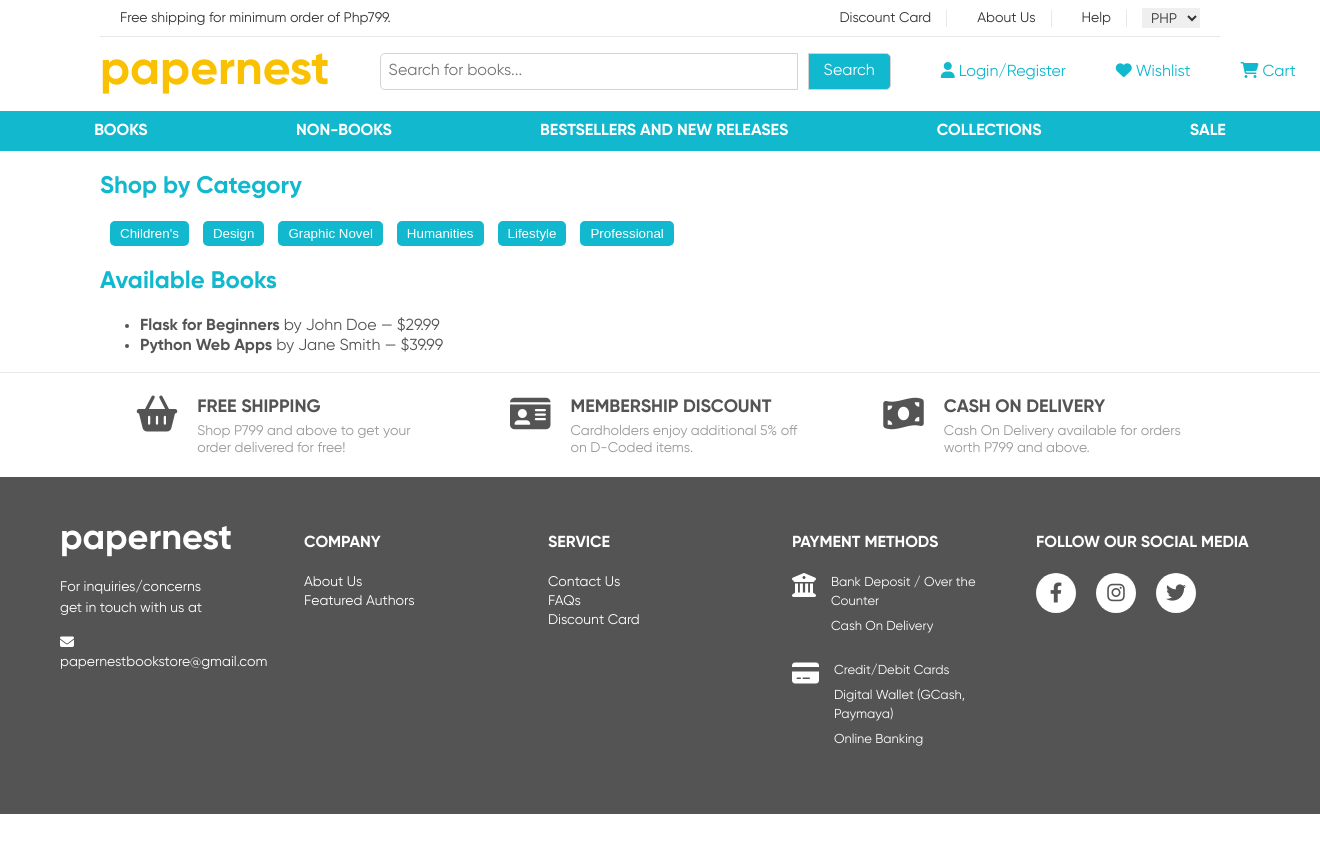
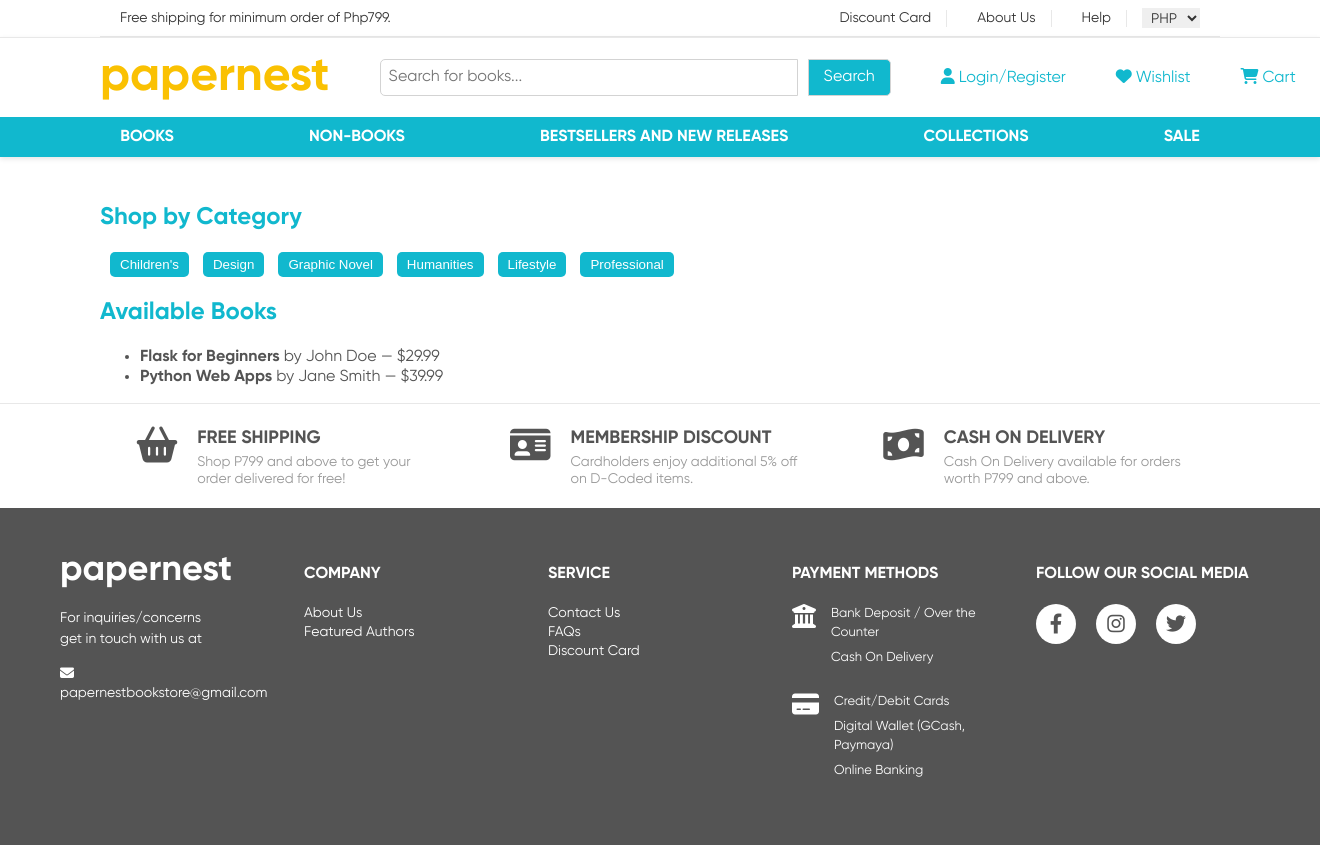
Before and after one commit to abigailcbarrion/Papernest, a Flask app: page / in a window 1320 px wide. Before the commit the page ends 814 px from the top, so only its background shows below. Run offline with Flask 3, Linux system fonts and the light colour scheme.

Commit message:
Refactor header and navigation: Implement sticky header, adjust layout, and enhance styling for improved user experience

```diff
--- a/static/style.css
+++ b/static/style.css
@@ -126,13 +126,31 @@ a:hover {
     border: none;
 }
 /* Header Section */
+
+.header-nav-wrapper {
+    position: sticky;
+    top: 0;
+    width: 100%;
+    background-color: #fff;
+    z-index: 1000; /* Ensures it stays above other content */
+    box-shadow: 0 2px 5px rgba(0,0,0,0.1);
+    border-top: 1px solid #e8e8e8;
+}
+/* Container for header content */
+.header-container {
+    padding-left: 100px;
+    padding-right: 100px;
+    max-width: 1500px;
+    margin: 0 auto;
+}
 .header {
     display: flex;
     align-items: center;
     justify-content: space-between;
-    padding: 5px 0;
-    margin-bottom: 5px;
+    padding: 10px 0;
+    background-color: #fff;
 }
+
 
 /* Logo */
 .logo {
@@ -201,14 +219,14 @@ a:hover {
 
 /* Navigation Bar */
 nav {
-    background-color: var(--secondary-color); /* Use #11B8CE for the nav background */
-    padding: 10px 20px; /* Add padding for spacing inside the nav bar */
-    width: 100%; /* Make the nav bar stretch across the screen */
-    box-sizing: border-box; /* Include padding in the width calculation */
+    background-color: var(--secondary-color);
+    padding: 10px 0;
+    width: 100%;
     display: flex;
-    justify-content: space-around;
-    position: relative; /* Ensure it stays in place */
+    justify-content: space-evenly;
 }
+
+
 
 nav a {
     color: white; /* White text for links in the nav bar */
@@ -219,7 +237,10 @@ nav a {
 
 nav a:hover {
     color: var(--link-hover-color); /* Use #545454 (gray) for hover effect */
-    text-decoration: underline;
+}
+.main-content {
+    padding-top: 25px; /* Adds space below the sticky nav bar */
+
 }
 
 /* Account Page */
--- a/templates/index.html
+++ b/templates/index.html
@@ -8,7 +8,6 @@
 </head>
 <body>
     <div class="page-wrapper">
-      <!-- All your content here (top bar, header, nav, main content, etc.) -->
       <div class="container">
           <!-- Top Utility Bar -->
           <div class="top-bar">
@@ -25,8 +24,12 @@
                   </div>
               </div>
           </div>
+      </div>
 
+      <!-- Header-Nav-Wrapper (full width) -->
+      <div class="header-nav-wrapper">
           <!-- Header Section -->
+          <div class="header-container">
               <div class="header">
                   <!-- Logo -->
                   <div class="logo">
@@ -56,7 +59,7 @@
               </div>
           </div>
 
-      <!-- Navigation Bar (outside container for full width) -->
+          <!-- Navigation Bar (already full width) -->
           <nav>
               <a href="/books">BOOKS</a>
               <a href="/non_books">NON-BOOKS</a>
@@ -64,7 +67,8 @@
               <a href="/collections">COLLECTIONS</a>
               <a href="/sale">SALE</a>
           </nav>
-
+      </div>
+      <div class="main-content">
       <div class="container">
           <!-- Main Content -->
           {% if 'user' in session %}
@@ -102,7 +106,7 @@
           </ul>
       </div>
     </div>
-
+  </div>
     <div class="footer-benefits">
       <div class="benefit-box">
           <div class="benefit-icon"><i class="fas fa-shopping-basket"></i></div>
```
Lines whose indentation alone changed are shown as unchanged.
